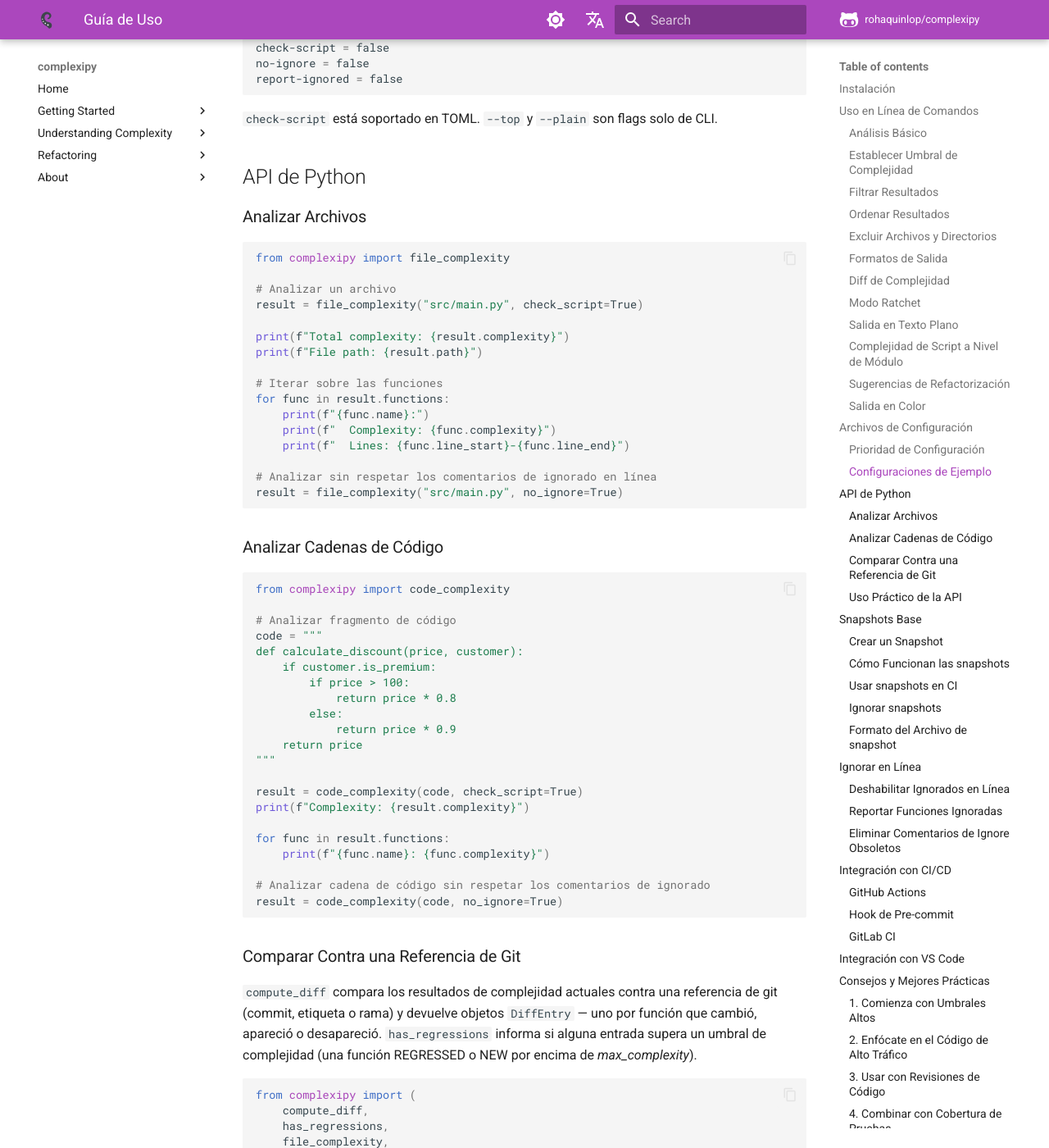
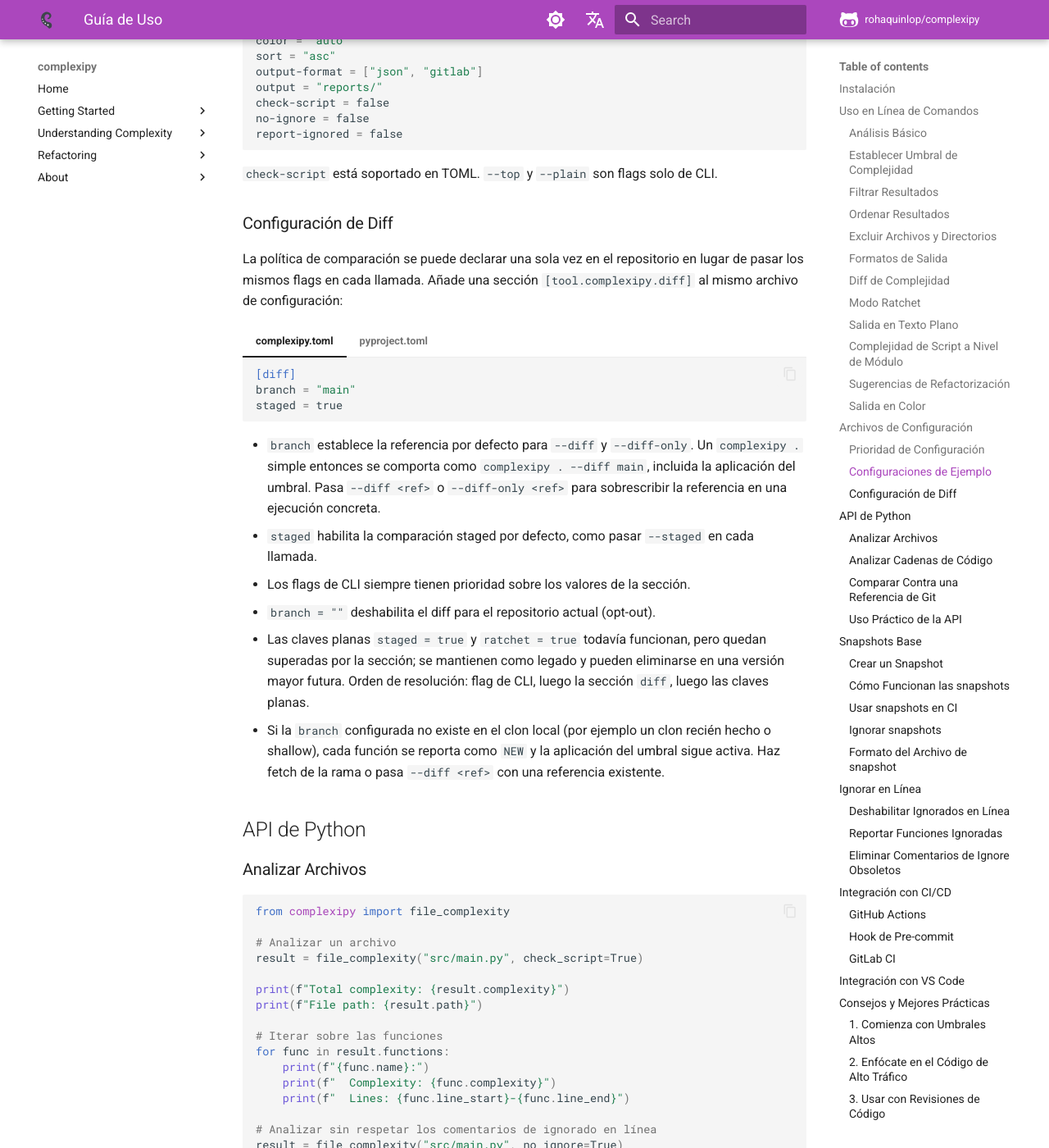
Before and after one commit to rohaquinlop/complexipy, an MkDocs documentation site: the page built from docs/es/usage-guide.md, in a window 1280 px wide and 1400 px high, scrolled down 6796 px. Shown: the whole window at 82% size. Built offline with MkDocs 1.6.1 and Material for MkDocs 9.7.7, drawn with Linux system fonts in a browser that asks for light colours; comment, search, counter and statistics services are not loaded; some of the changed text lies outside the part shown.

Commit message:
docs(diff): document TOML diff configuration

````diff
--- a/docs/es/usage-guide.md
+++ b/docs/es/usage-guide.md
@@ -184,6 +184,10 @@ Igual que `--diff`, `--staged` aplica el umbral contra el contenido staged y fal
 
 Esto requiere `git` y una ruta dentro de un repositorio.
 
+En lugar de repetir la referencia en cada llamada, declara la política de
+comparación una sola vez en un archivo de configuración — ver
+[Configuración de Diff](#configuraci%C3%B3n-de-diff).
+
 ### Modo Ratchet
 
 !!! warning "Deprecado"
@@ -355,6 +359,46 @@ complexipy carga la configuración en este orden (de mayor a menor prioridad):
     ```
 
 `check-script` está soportado en TOML. `--top` y `--plain` son flags solo de CLI.
+
+### Configuración de Diff
+
+La política de comparación se puede declarar una sola vez en el repositorio
+en lugar de pasar los mismos flags en cada llamada. Añade una sección
+`[tool.complexipy.diff]` al mismo archivo de configuración:
+
+=== "complexipy.toml"
+
+    ```toml
+    [diff]
+    branch = "main"
+    staged = true
+    ```
+
+=== "pyproject.toml"
+
+    ```toml
+    [tool.complexipy.diff]
+    branch = "main"
+    staged = true
+    ```
+
+- `branch` establece la referencia por defecto para `--diff` y
+  `--diff-only`. Un `complexipy .` simple entonces se comporta como
+  `complexipy . --diff main`, incluida la aplicación del umbral. Pasa
+  `--diff <ref>` o `--diff-only <ref>` para sobrescribir la referencia en
+  una ejecución concreta.
+- `staged` habilita la comparación staged por defecto, como pasar
+  `--staged` en cada llamada.
+- Los flags de CLI siempre tienen prioridad sobre los valores de la sección.
+- `branch = ""` deshabilita el diff para el repositorio actual (opt-out).
+- Las claves planas `staged = true` y `ratchet = true` todavía funcionan,
+  pero quedan superadas por la sección; se mantienen como legado y pueden
+  eliminarse en una versión mayor futura. Orden de resolución: flag de CLI,
+  luego la sección `diff`, luego las claves planas.
+- Si la `branch` configurada no existe en el clon local (por ejemplo un
+  clon recién hecho o shallow), cada función se reporta como `NEW` y la
+  aplicación del umbral sigue activa. Haz fetch de la rama o pasa
+  `--diff <ref>` con una referencia existente.
 
 ## API de Python
 
````
Also changed, not shown: README.md (+25 -0 lines), docs/usage-guide.md (+42 -0 lines).
